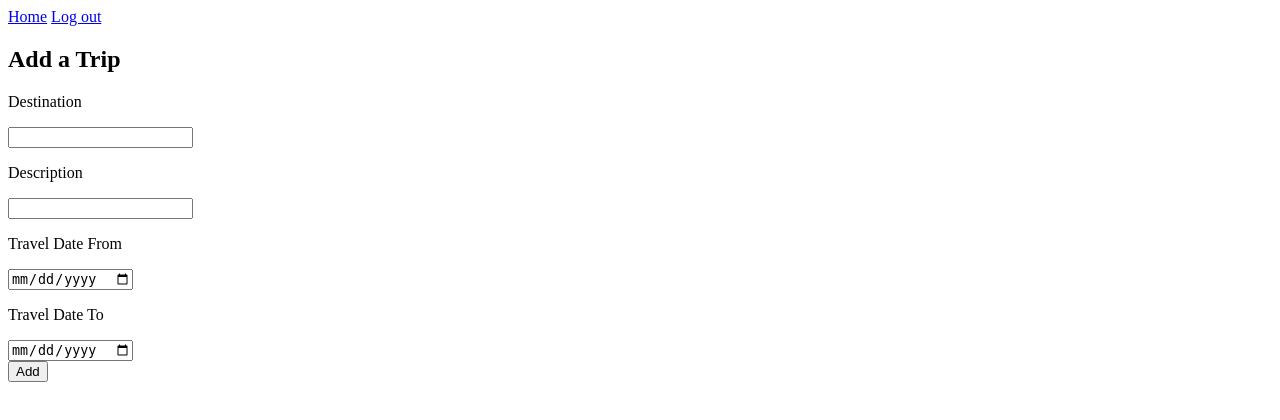
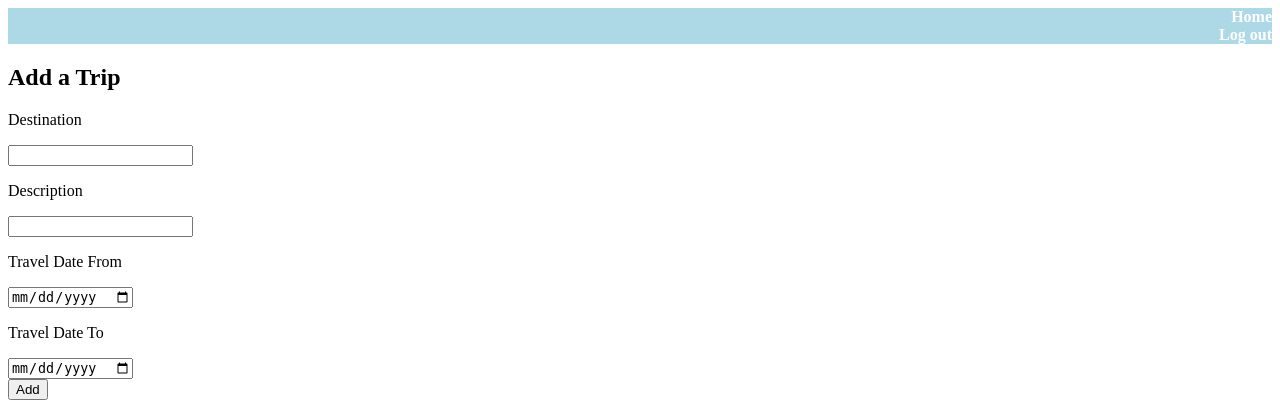
Before and after one commit to shamikalashawn/TravelBuddy, a Django app: template apps/travel/templates/travel/add.html in a window 1280 px wide. Shown: the top 420 px of the page. Run offline with Django 3.2, Linux system fonts and the light colour scheme; the template is opened without the code that fills it, so the values that code supplies are empty.

Commit message:
Added some light CSS

```diff
--- /dev/null
+++ b/Travel Buddy IP.txt
@@ -0,0 +1 @@
+Deploy IP Address: 184.72.102.105
--- a/apps/travel/static/travel/css/style.css
+++ b/apps/travel/static/travel/css/style.css
@@ -1,3 +1,19 @@
+/* general styling */
+.error{
+  color: red;
+}
+nav{
+  background-color: lightblue;
+  height: 5%;
+}
+nav a{
+  color: white;
+  text-decoration: none;
+  font-weight: bold;
+  text-align: right;
+  width: 100%;
+  display: inline-block;
+}
 /* main styling */
 #register, #login{
   display: inline-block;
@@ -11,7 +27,17 @@ button{
   display: block;
 }
 
-/* error styling */
-.error{
-  color: red;
+/* dashboard styling */
+thead{
+  background-color: #c9e2ea;
 }
+tr:nth-child(even) {
+  background: #ebf1f3;
+}
+
+td{
+  width: 20%;
+}
+table{
+  margin-bottom: 25px;
+}
```
